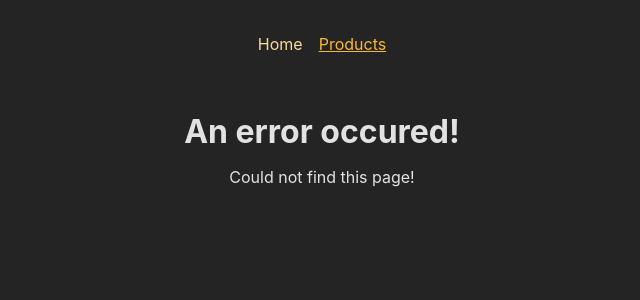
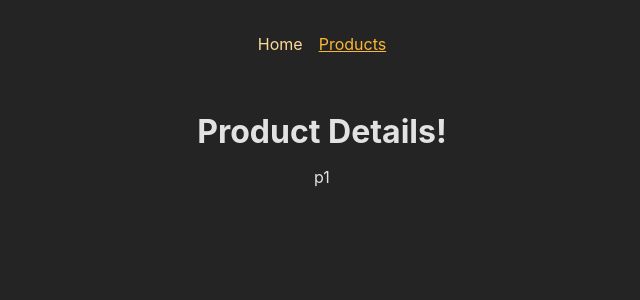
Before and after one commit to sofiabern/routing-basics, a React (Create React App) app: page /products/p1 in a window 1280 px wide. Shown: the top 300 px of the page, without its empty margins (318-958 px from the left). Built offline with nearby package versions, Linux system fonts and the light colour scheme.

Commit message:
route params

```diff
--- a/src/App.js
+++ b/src/App.js
@@ -2,6 +2,7 @@ import { createBrowserRouter, RouterProvider } from "react-router-dom";
 import RootLayout from "./pages/RootLayout";
 import HomePage from "./pages/HomePage";
 import ProductsPage from "./pages/ProductsPage";
+import ProductPage from "./pages/ProductPage";
 import ErrorPage from "./pages/ErrorPage";
 
 const router = createBrowserRouter([
@@ -12,6 +13,7 @@ const router = createBrowserRouter([
     children: [
       { path: "/", element: <HomePage /> },
       { path: "/products", element: <ProductsPage /> },
+      { path: "/products/:id", element: <ProductPage /> },
     ],
   },
 ]);
--- /dev/null
+++ b/src/pages/ProductPage.js
@@ -0,0 +1,14 @@
+import { useParams } from "react-router-dom";
+
+const ProductPage = () => {
+  const params = useParams();
+
+  return (
+    <>
+      <h1>Product Details!</h1>
+      <p>{params.id}</p>
+    </>
+  );
+};
+
+export default ProductPage;
--- a/src/pages/ProductsPage.js
+++ b/src/pages/ProductsPage.js
@@ -1,5 +1,21 @@
+import { Link } from "react-router-dom";
 const ProductsPage = () => {
-    return <h1>The products page</h1>
-}
+const PRODUCTS = [
+    {id: 'p1', title: 'Product 1'},
+    {id: 'p2', title: 'Product 2'},
+    {id: 'p3', title: 'Product 3'},
+]
 
-export default ProductsPage
+  return (
+    <>
+      <h1>The products page</h1>
+      <ul>
+        {PRODUCTS.map(product => <li key={product.id}>
+            <Link to={`/products/${product.id}`}>{product.title}</Link>
+        </li>)}
+      </ul>
+    </>
+  );
+};
+
+export default ProductsPage;
```
